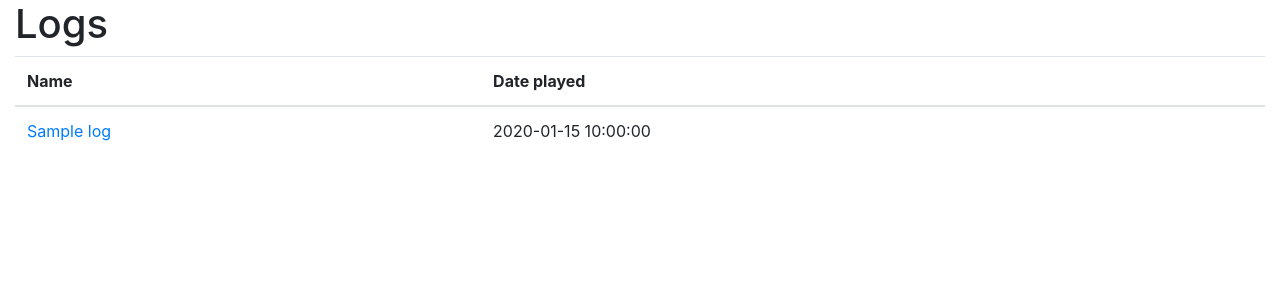
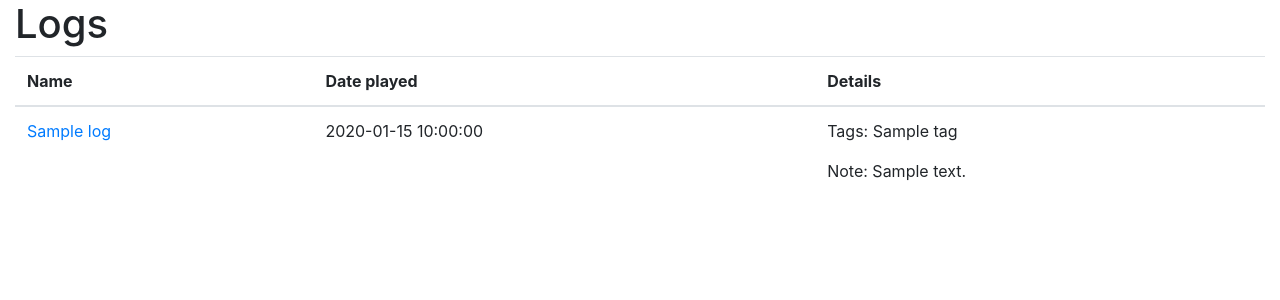
Before and after one commit to rrees/game-logger, a Flask app: template app/templates/list.html in a window 1280 px wide. Shown: the part 56-356 px from the top of the page. Run offline with Flask 2, Linux system fonts and the light colour scheme; the template is opened without the code that fills it: most values are stand-ins (such as "Sample title", 1, 10 or a date in 2020); some libraries are stand-ins or nearby versions.

Commit message:
Adds more details on the list page to help review imports

```diff
--- a/app/templates/list.html
+++ b/app/templates/list.html
@@ -10,11 +10,16 @@
         <thead>
             <th>Name</th>
             <th>Date played</th>
+            <th>Details</th>
         </thead>
         {% for log in logs %}
         <tr>
             <td><a href="/log/{{log.id}}">{{log.name}}</a></td>
             <td>{{log.date_played}}</td>
+            <td>
+                <p>Tags: {% for tag in log.tags %}{{tag}}{% endfor %}</p>
+                <p>Note: {{log.notes}}</p>
+            </td>
         </tr>
         {% endfor %}
     </ul>
```
